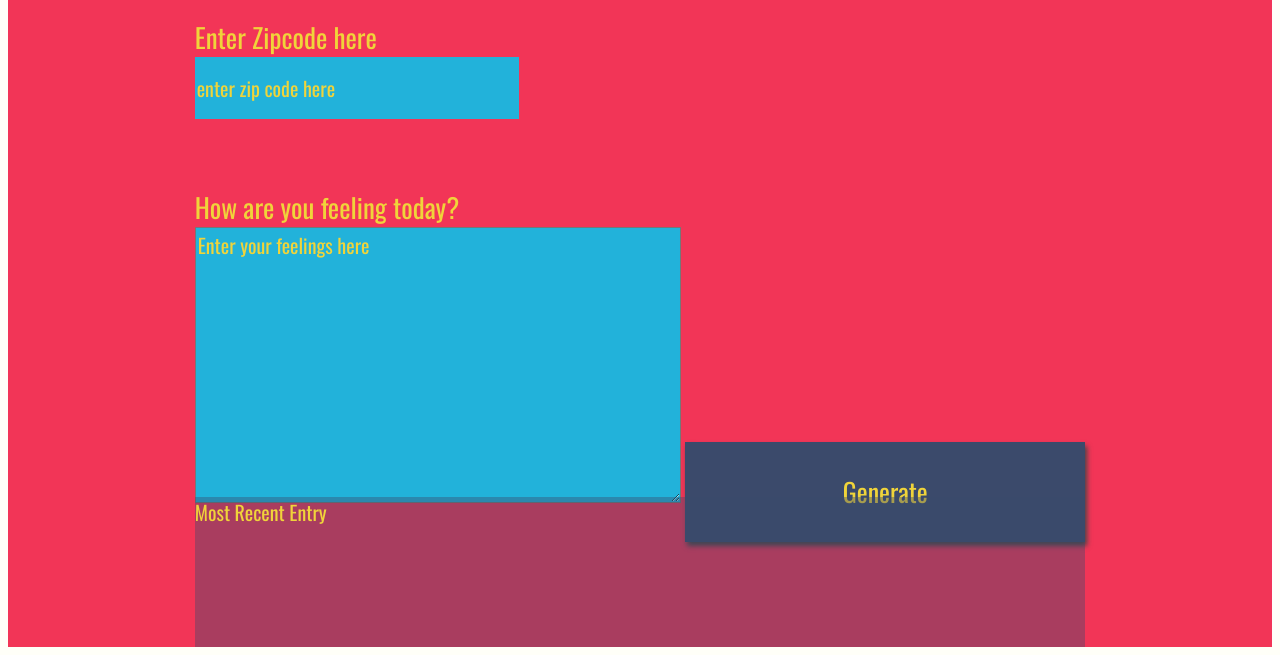
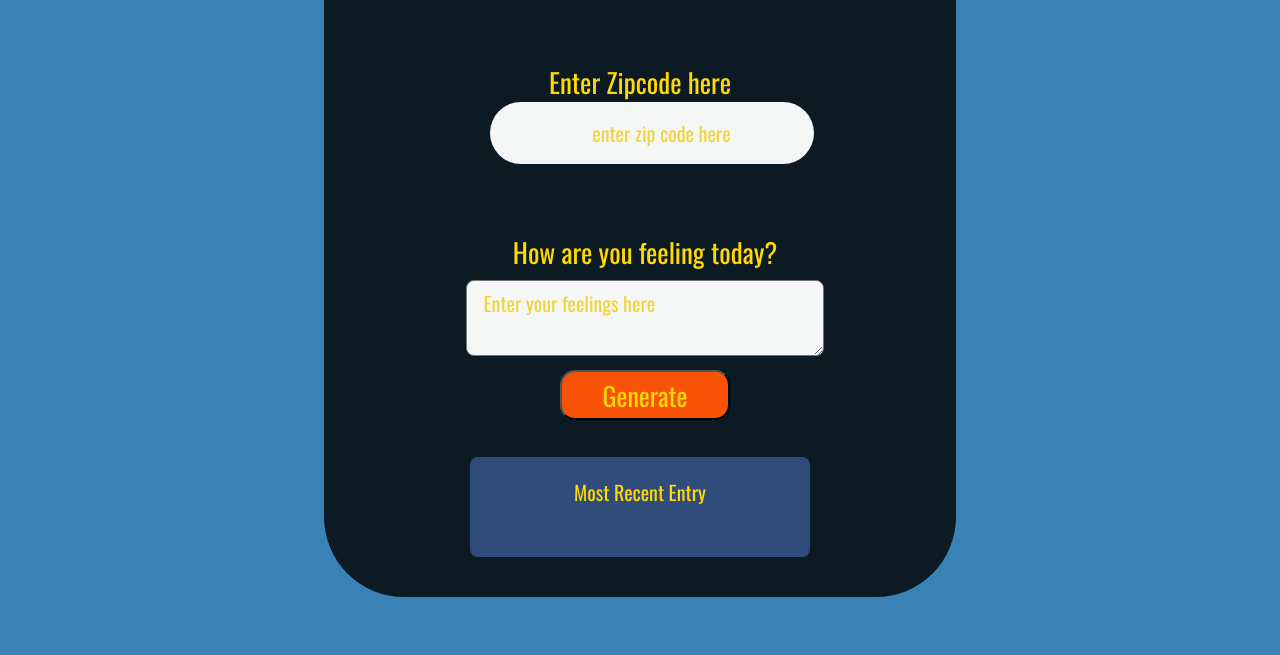
Before and after one commit to Gerges-Hana/weather-journal-app, a website: page website/index.html in a window 1280 px wide. Shown: the part 161-816 px from the top of the page. Drawn offline with nearby package versions, Linux system fonts and the light colour scheme; no server answers; a web font is replaced by a local one.

Commit message:
edite in generate function when click event

```diff
--- a/website/app.js
+++ b/website/app.js
@@ -1,4 +1,6 @@
 /* Global Variables */
+const ApiKey=`&appid=2342ff72b9427aac95efdc9dcf185461&units=metric`;
+const ApiURL="http://Localhost:1111";
 const zipCode =document.getElementById('zip');
 const feelings =document.getElementById('feelings');
 const generateBtn =document.getElementById('generate');
@@ -13,33 +15,44 @@ let newDate = d.getMonth()+'.'+ d.getDate()+'.'+ d.getFullYear();
 
 
 ////////////////////
-const zipValue=zipCode.value;
+// have event when click on button call function to hold data input
+// then stor in object
+// then validated if when you dont have zip code as alert msagon browser
+
+
 generateBtn.addEventListener('click',function(){
-    // console.log(zipValue);
-    // console.log("jdljgjgopvje");
+    let Data ={
+        zip_data:zipCode.value,
+        content_data:feelings.value,
+        date_datd: d
+};
+if(zipCode.value.length<=0){
+    alert("zip code is required");
+}
+    console.log(Data);
 });
+debugger
+// ////////////////
+// const url =`http://api.openweathermap.org/data/2.5/weather?zip=${zipValue}&appid=2342ff72b9427aac95efdc9dcf185461&units=metric`;
+// const getData = async function(){
+//     const request = await fetch( 'url');
+//     try{
+//         const response = await request.json();
+//         return response;
+//     }
+//     catch(err){
+//     //     console.log(err);
+//     }
+// };
+// getData().then(function(data){
 
-////////////////
-const url =`http://api.openweathermap.org/data/2.5/weather?zip=${zipValue}&appid=2342ff72b9427aac95efdc9dcf185461&units=metric`;
-const getData = async function(){
-    const request = await fetch( 'url');
-    try{
-        const response = await request.json();
-        return response;
-    }
-    catch(err){
-    //     console.log(err);
-    }
-};
-getData().then(function(data){
-
-    console.log(data.temp);
-    // postData('/data',{
-    //     data: ,
-    //     temp: ,
-    //     userFeeling: ;
-    // });
-});
+//     console.log(data.temp);
+//     // postData('/data',{
+//     //     data: ,
+//     //     temp: ,
+//     //     userFeeling: ;
+//     // });
+// });
 ///////////////////////////////////
 // const postData = async function(url = "" ,data ={}){
 //     const request = await fetch(url ,{
--- a/website/index.html
+++ b/website/index.html
@@ -8,26 +8,34 @@
 </head>
  <body>
 <div id = "app">
+
   <div class ="holder headline">
     Weather Journal App
   </div>
+
   <div class ="holder zip">
     <label for="zip">Enter Zipcode here</label>
-    <input type="text" id="zip" placeholder="enter zip code here">
+    <input type="text" id="zip" placeholder="    enter zip code here">
   </div>
+
   <div class ="holder feel">
     <label for="feelings">How are you feeling today?</label>
-    <textarea class= "myInput" id="feelings" placeholder="Enter your feelings here" rows="9" cols="50"></textarea>
+    <textarea class= "myInput" id="feelings" placeholder="  Enter your feelings here" rows="5" cols="55"></textarea>
+   <br>
     <button id="generate" type = "submit"> Generate </button>
   </div>
+
   <div class ="holder entry">
-    <div class = "title">Most Recent Entry</div>
+
+      <div class = "title">Most Recent Entry</div>
    <div id = "entryHolder">
-    <div id = "date"></div>
-   <div id = "temp"></div>
-   <div id = "content"></div>
+      <div id = "date"></div>
+      <div id = "temp"></div>
+      <div id = "content"></div>
   </div>
   </div>
+
+
   </div>
 <script src="app.js" type="text/javascript"></script>
 
--- a/website/style.css
+++ b/website/style.css
@@ -1,15 +1,20 @@
 body{
-    background: #fffff8;
+    /* background: #fffff8; */
     font-family: -apple-system, BlinkMacSystemFont, sans-serif;
+    box-sizing: border-box;
+    background-color: rgba(3 95 161 / 78%);
 }
 
 #app{
+    width: 50%;
+    margin: auto;
+    border-radius: 4em;
     display: grid;
     grid-auto-rows: minmax(150px, auto);
     /* grid-template-columns:  */
-    height:100vh;
-    background: #f23557;
-    color: #f0d43a;
+    /* height:100vh; */
+    background: rgba(0,0,0,0.8);
+    color: #ffd902;
     justify-content: center;
     grid-gap: 1em;
     font-size: 20px;
@@ -17,11 +22,39 @@ body{
 }
 
 .holder{
+width: 50%;
+padding: 1em;
+margin-top: 2em;
+margin: auto;
+text-align: center;
+height: 3em;
+}
+.zip{
+    text-align: center;
+}
+#zip{
+    border-radius: 2em;
 
 }
-
 .entry{
-    background: rgba(59, 74, 107, .4);
+    background: rgba(104, 151, 250, 0.4);
+    border-radius: 8px;
+    margin:auto;
+    margin-top: 5em;
+    margin-bottom: 2em;
+}
+.feel{
+    width: 95%;
+    text-align: center;
+}
+textarea{
+    margin: 8px;
+    width: 60%;
+    padding: 7px;
+    border-radius: 8px;
+    height: 3em;
+    background-color: seashell;
+    color: slategray;
 }
 
 #entryHolder{
@@ -51,28 +84,30 @@ body{
 label{
     display:block;
     font-size: 27px;
+    text-align: center;
 }
 
 input{
+    text-align: center;
     display:block;
     height: 60px;
     width: 320px;
-    background:#22b2da;
-    color: #f0d43a;
+    background:#f5f7f7;
+    color: #131210;
     font-size: 20px;
     font-family: 'Oswald', sans-serif;
     border: none;
 }
 
 button{
-    width: 400px;
-    height: 100px;
-    background: #3b4a6b;
-    color: #f0d43a;
+    width: 170px;
+    height: 50px;
+    background: #f85307;
+    color: #fcd707;
     font-size: 26px;
     font-family: 'Oswald', sans-serif;
-    border: none;
-    box-shadow: 2px 4px 5px #444;
+    border-radius: 15px;
+    /* box-shadow: 2px 4px 5px #444; */
 }
 #generate{
     cursor: pointer;
@@ -84,8 +119,8 @@ h1{
 }
 
 textarea{
-    background:#22b2da;
-    color: #f0d43a;
+    background:#f5f7f7;
+    color: #131210;
     font-size: 20px;
     font-family: 'Oswald', sans-serif;
 }
```
Also changed, not shown: server.js (+6 -6 lines).
